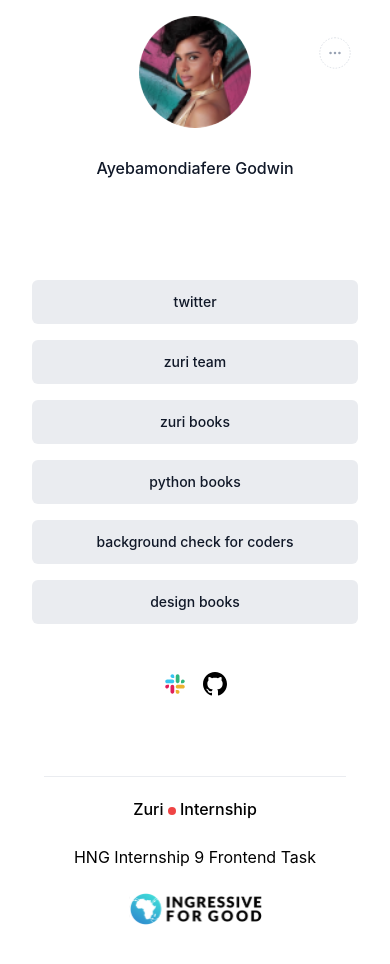
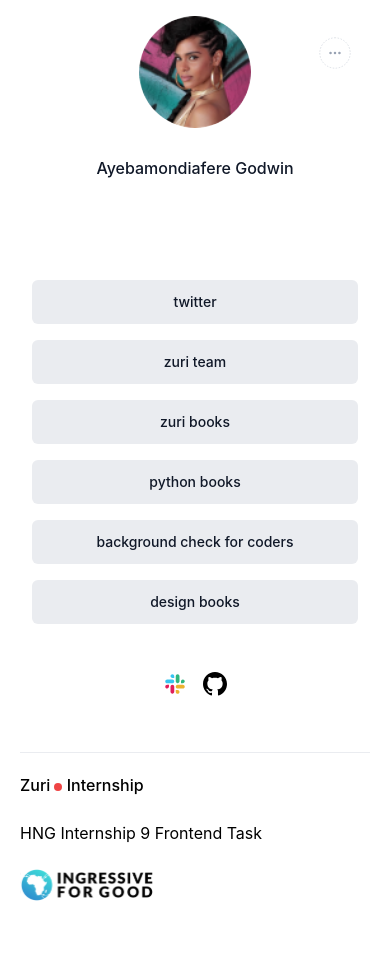
Before and after one commit to boivado2/hng_frontend_task_1, a React (Create React App) app: page / in a window 390 px wide. Shown: the top 964 px of the page. After the commit the page ends 941 px from the top, so only its background shows below. Built offline with nearby package versions, Linux system fonts and the light colour scheme.

Commit message:
change flex position of the footer section when using mobile device.

```diff
--- a/src/components/Footer.jsx
+++ b/src/components/Footer.jsx
@@ -3,8 +3,8 @@
 
 function Footer() {
   return (
-    <div className='w-full p-11'>
-      <div className=' flex flex-col md:flex-row justify-center md:justify-between items-center gap-6 border-t-[0.6px] border-custom-gray py-5 text-center'>
+    <div className='w-full p-5 md:p-11'>
+      <div className=' flex flex-col md:flex-row justify-start md:justify-between items-start sm:items-center gap-6 border-t-[0.6px] border-custom-gray py-5 text-center'>
       <h2 className=' font-medium text-base'>Zuri <span className=" bg-red-500 w-2 h-2 inline-block rounded-full"></span> Internship</h2>
         <p>HNG Internship 9 Frontend Task</p>
         <img src={zuriSlugSvg} alt="slug_img"/>
--- a/src/components/Link.jsx
+++ b/src/components/Link.jsx
@@ -4,7 +4,7 @@
 
   const {id, name, link} = props.data
   return (
-    <div className=' px-7 py-3 text-custom-text-black bg-custom-gray w-full rounded-md text-center font-medium text-sm md:text-lg hover:bg-custom-gray-100'>
+    <div className=' px-7 py-3 text-custom-text-black bg-custom-gray w-full rounded-md text-center font-medium text-sm md:text-lg hover:bg-custom-gray-100 cursor-pointer'>
       <a href={link} id={id} target="_blank" rel="noopener noreferrer">{name}</a>
     </div>
   )
```
